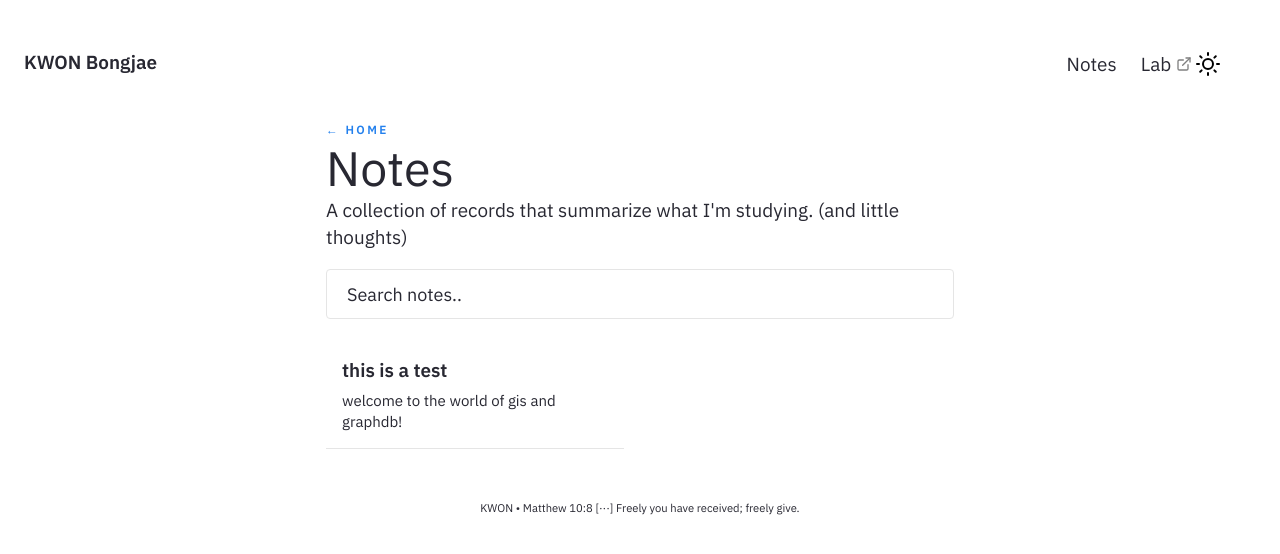
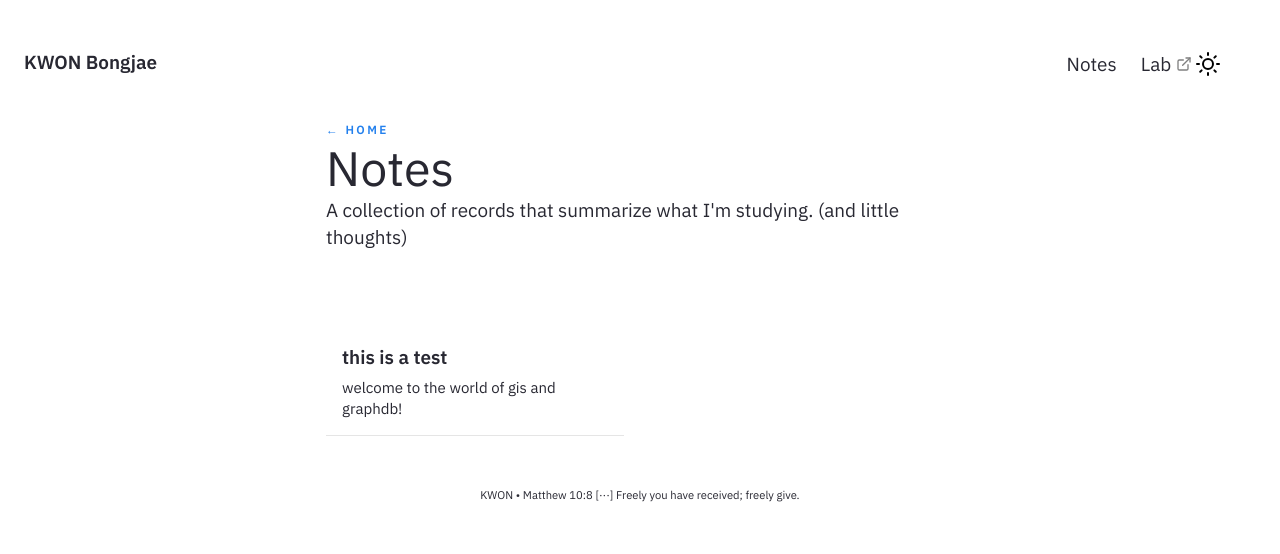
Before and after one commit to bongjaekwon/bongjaekwon.github.io, a Jekyll site: the page built from pages/notes.md, in a window 1280 px wide. Shown: the top 554 px of the page. Built offline with Jekyll 4.4.1, drawn with Linux system fonts in a browser that asks for light colours; nearby versions of some CDN libraries; library files that are not in the unit come from our copies; comment, search, counter and statistics services are not loaded.

Commit message:
change homepage to my info4

```diff
--- a/_includes/Feed.html
+++ b/_includes/Feed.html
@@ -35,12 +35,14 @@
 {%- if page.feedformat == "card" -%}
     {%- if site.preferences.search.enabled -%}
         <!-- search bar -->
-        <div class="block">
+ <!--        <div class="block">
             <input class="input is-medium" type="text" placeholder="Search notes.." id="search-input" autocomplete="off">
             <div id="search-results" class="search-results"></div>
         </div>
         <script type="text/javascript" src="{{ site.baseurl }}/assets/js/vendor/lunr.min.js"></script>
         <script src="{{ site.baseurl }}/assets/js/Search.js"></script>
+-->
+<br> <br>
     {%- endif -%}
     <!-- feed with filter-->
     <div class="related-wrapper">
```
